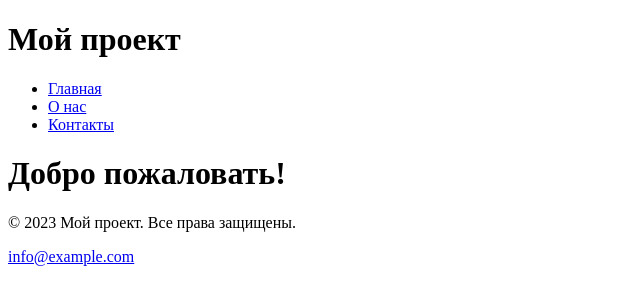
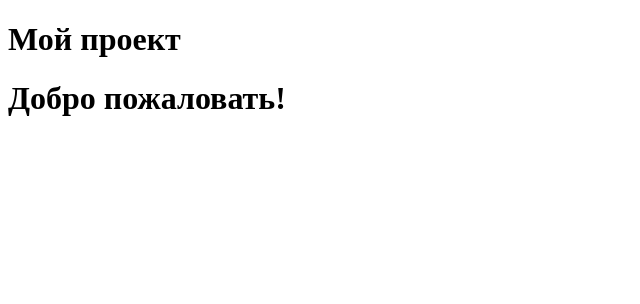
Before and after one commit to glina002/my-first-git-project, a plain HTML site: page index.html in a window 1280 px wide. Shown: the whole page, without its empty margins (0-640 px from the left). Drawn offline with Linux system fonts and the light colour scheme.

Commit message:
Изменили до начала

```diff
--- a/index.html
+++ b/index.html
@@ -8,18 +8,8 @@
     <body>
         <header>
             <h1>Мой проект</h1>
-            <nav>
-                <ul>
-                    <li><a href="#">Главная</a></li>
-                    <li><a href="#">О нас</a></li>
-                    <li><a href="#">Контакты</a></li>
-                </ul>
-            </nav>
         </header>
+        <body>
         <h1>Добро пожаловать!</h1>
-        <footer>
-            <p>&copy; 2023 Мой проект. Все права защищены.</p>
-            <p><a href="mailto:info@example.com">info@example.com</a></p>
-        </footer>
     </body>
     </html>
```
